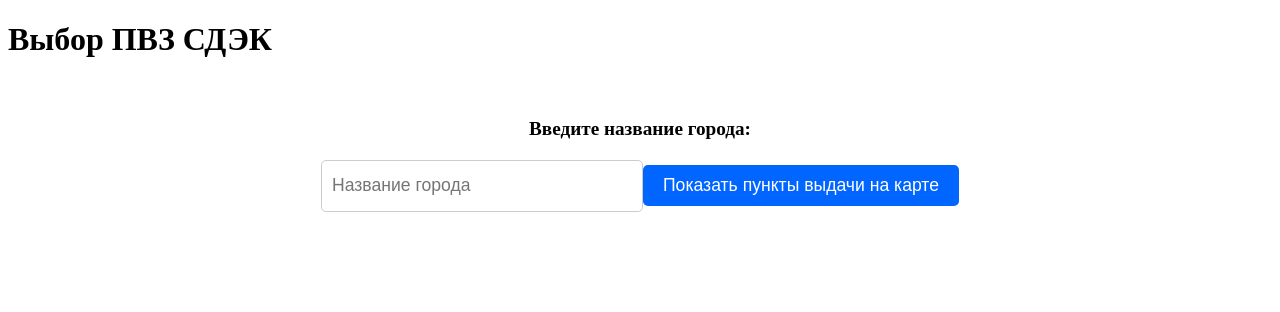
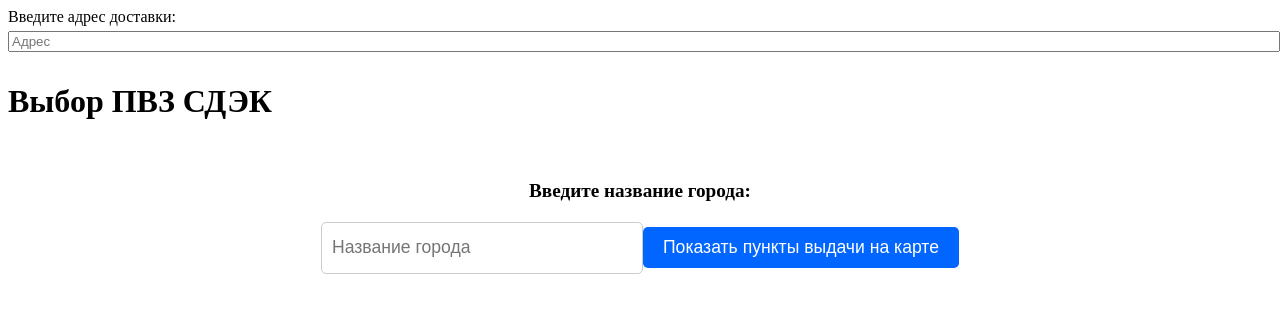
Before and after one commit to Fyuyko/cdek_widget, a Vue app: page / in a window 1280 px wide. Shown: the top 312 px of the page. Built offline with nearby package versions, Linux system fonts and the light colour scheme.

Commit message:
[~] tart create component courier delivery

```diff
--- /dev/null
+++ b/src/components/CourierDelivery/CourierDelivery.vue
@@ -0,0 +1,28 @@
+<template>
+    <div>
+        <label>Введите адрес доставки:</label>
+        <input type="text" placeholder="Адрес">
+    </div>
+    <map-component/>
+</template>
+
+<script>
+import MapComponent from "@/components/MapComponent.vue";
+
+export default {
+    name: "CourierDelivery",
+    components: {MapComponent},
+
+    data() {
+        return {
+
+        }
+    }
+
+
+}
+</script>
+
+<style>
+
+</style>
--- a/src/components/IndexComponent.vue
+++ b/src/components/IndexComponent.vue
@@ -1,4 +1,6 @@
 <template>
+    <CourierDelivery />
+
     <h1>Выбор ПВЗ СДЭК</h1>
     <form class="form">
       <TemplateComponent/>
@@ -7,10 +9,11 @@
 
 <script>
 import TemplateComponent from "@/components/TemplateComponent.vue";
+import CourierDelivery from "@/components/CourierDelivery/CourierDelivery.vue";
 
 export default {
     name: "IndexComponent",
-    components: {TemplateComponent},
+    components: {CourierDelivery, TemplateComponent},
 }
 
 </script>
--- a/src/components/SelectComponent.vue
+++ b/src/components/SelectItemComponent.vue
@@ -13,7 +13,7 @@
 
 <script>
 export default {
-    name: "SelectComponent",
+    name: "SelectItemComponent",
 
     props: ["selectedItem", "onUpdateIsSelect", "onUpdateIsMapActive", "isSelect", "IsMapActive"],
 
--- a/src/components/TemplateComponent.vue
+++ b/src/components/TemplateComponent.vue
@@ -2,18 +2,18 @@
     <div class="template">
         <CityComponent :isMapActive="isMapActive" :isSelect="isSelect" @onGetSelectItem="getSelectedItem" @onUpdateIsSelect="updateIsSelect" @onUpdateIsMapActive="updateIsMapActive"/>
         <MapComponent :isMapActive="isMapActive"/>
-        <SelectComponent :isSelect="isSelect" :selectedItem="selectedItem" @onUpdateIsSelect="updateIsSelect" @onUpdateIsMapActive="updateIsMapActive"/>
+        <SelectItemComponent :isSelect="isSelect" :selectedItem="selectedItem" @onUpdateIsSelect="updateIsSelect" @onUpdateIsMapActive="updateIsMapActive"/>
     </div>
 </template>
 
 <script>
 import CityComponent from "@/components/CityComponent.vue";
 import MapComponent from "@/components/MapComponent.vue";
-import SelectComponent from "@/components/SelectComponent.vue";
+import SelectItemComponent from "@/components/SelectItemComponent.vue";
 
 export default {
     name: "TemplateComponent",
-    components: {SelectComponent, MapComponent, CityComponent},
+    components: {SelectItemComponent, MapComponent, CityComponent},
 
     data() {
         return {
```
Also changed, not shown: src/components/SelectGetMetodComponent.vue (added, +20 -0 lines).
